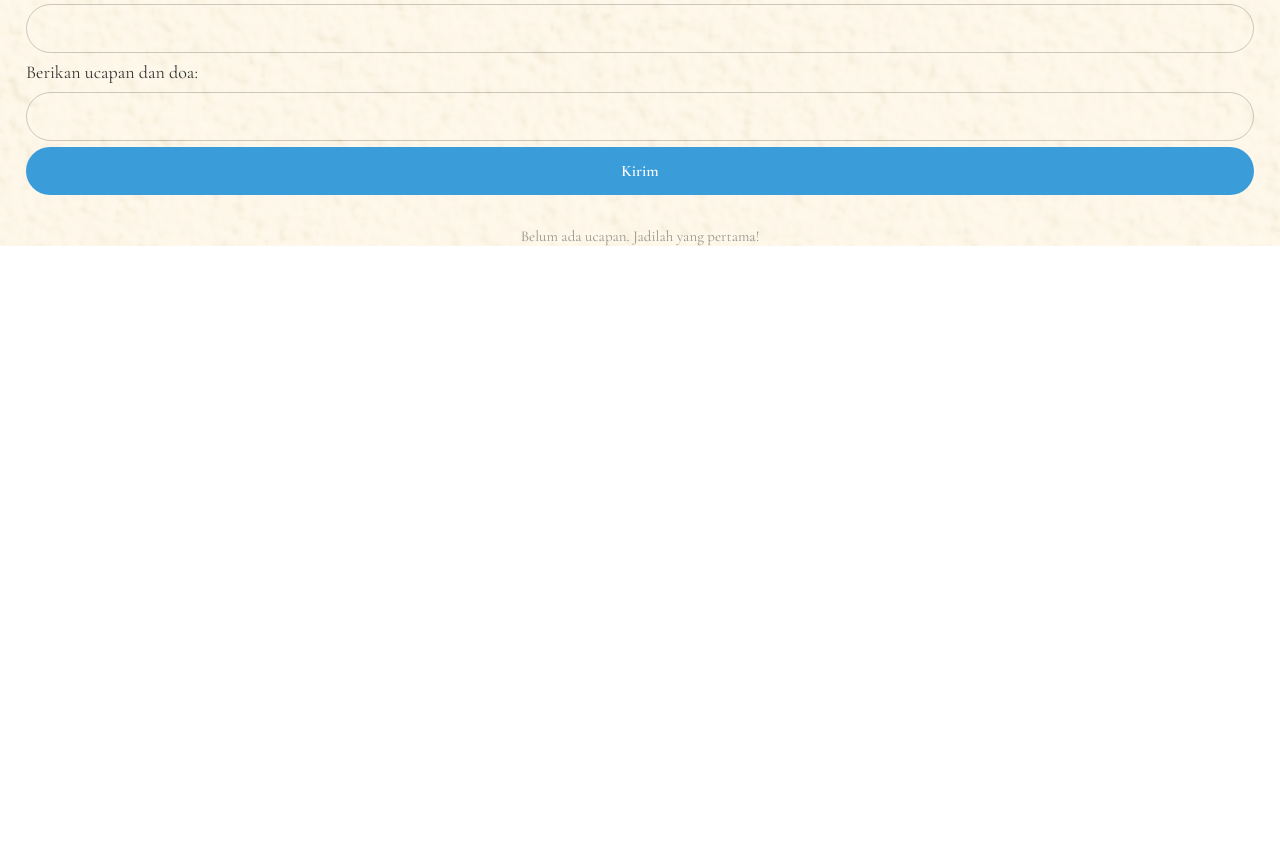
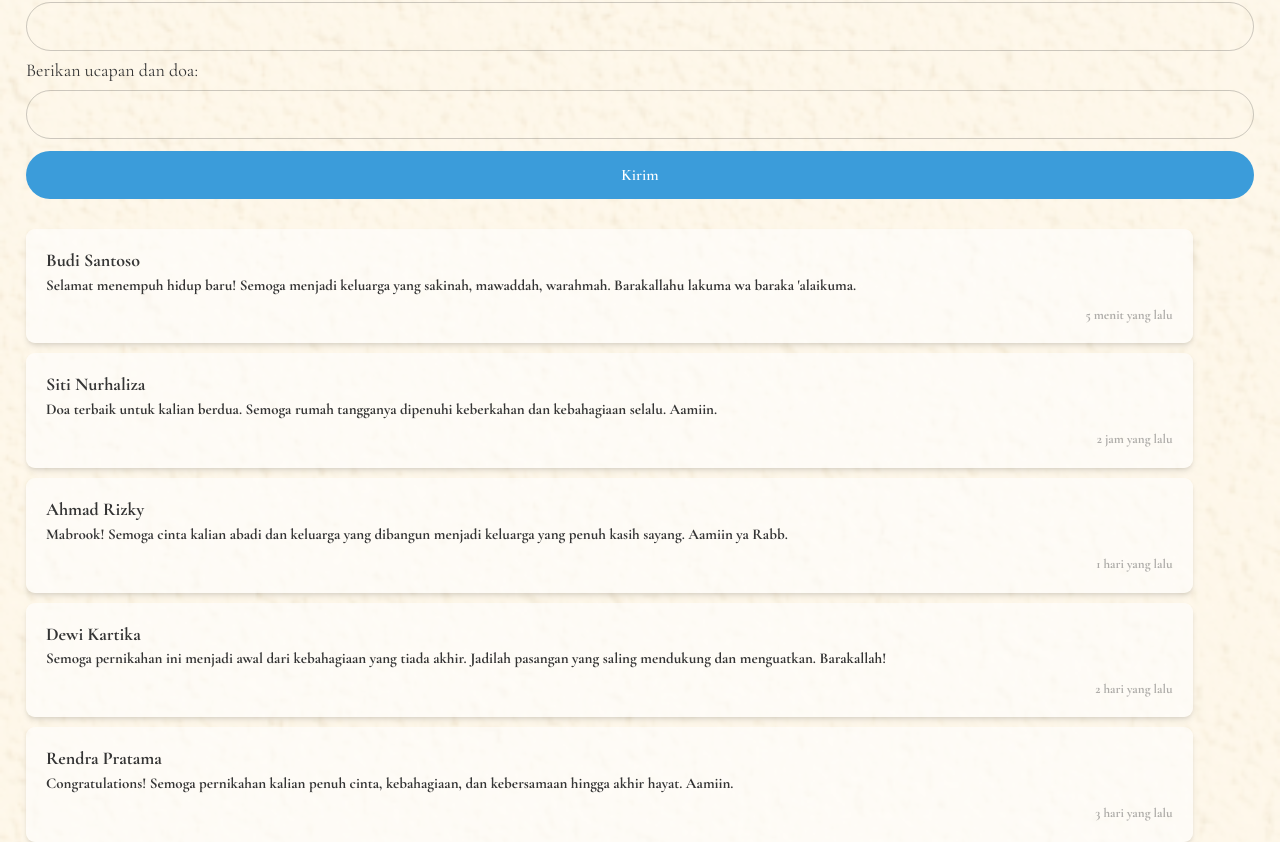
Before and after one commit to Arrasyidff/web-invitation-bunvik, a Next.js app: page / in a window 1280 px wide. Shown: the part 3808-4650 px from the top of the page. Before the commit the page ends 4054 px from the top, so only its background shows below. Built offline with nearby package versions, Linux system fonts and the light colour scheme.

Commit message:
feat: Update styling and layout for RsvpForm, WishesForm, and WishesList components. Adjust spacing and typography for improved visual consistency and readability across the forms and list display.

```diff
--- a/src/features/rsvp/components/RsvpForm.tsx
+++ b/src/features/rsvp/components/RsvpForm.tsx
@@ -92,7 +92,7 @@ export function RsvpForm({ onSubmitSuccess }: RsvpFormProps) {
       <button
         type="submit"
         disabled={isSubmitting}
-        className="mt-2 w-full rounded-full bg-[#3B9CDA] py-3 text-[1rem] font-semibold text-white disabled:opacity-60"
+        className="mt-1.5 w-full rounded-full bg-[#3B9CDA] py-3 text-[1rem] font-semibold text-white disabled:opacity-60"
       >
         {isSubmitting ? "Mengirim..." : "Submit"}
       </button>
--- a/src/features/wishes/components/WishesForm.tsx
+++ b/src/features/wishes/components/WishesForm.tsx
@@ -69,7 +69,7 @@ export function WishesForm({ onWishSubmitted }: WishesFormProps) {
       <button
         type="submit"
         disabled={isSubmitting}
-        className="w-full rounded-full bg-[#3B9CDA] py-3 text-[1rem] font-semibold text-white disabled:opacity-60"
+        className="mt-1.5 w-full rounded-full bg-[#3B9CDA] py-3 text-[1rem] font-semibold text-white disabled:opacity-60"
       >
         {isSubmitting ? "Mengirim..." : "Kirim"}
       </button>
--- a/src/features/wishes/components/WishesList.tsx
+++ b/src/features/wishes/components/WishesList.tsx
@@ -8,21 +8,21 @@ interface WishesListProps {
 export function WishesList({ wishes }: WishesListProps) {
   if (wishes.length === 0) {
     return (
-      <p className="mt-8 text-center text-[0.9375rem] text-[#343434]/50">
+      <p className="mt-7.5 text-center text-[0.9375rem] text-foreground/50">
         Belum ada ucapan. Jadilah yang pertama!
       </p>
     );
   }
 
   return (
-    <div className="mt-6 flex flex-col gap-4">
+    <div className="mt-7.5 flex flex-col gap-2.5">
       {wishes.map((wish) => (
-        <div key={wish.id} className="rounded-2xl bg-white/60 p-5 shadow-sm">
-          <p className="text-[1rem] font-bold text-[#343434]">{wish.guestName}</p>
-          <p className="mt-1 text-[0.9375rem] text-[#343434] leading-relaxed">
+        <div key={wish.id} className="rounded-[9px] bg-white/60 p-5 shadow-md w-[95%]">
+          <p className="text-[1.125rem] font-bold text-foreground">{wish.guestName}</p>
+          <p className="mt-1 font-bold text-[0.9375rem] text-foreground leading-relaxed">
             {wish.message}
           </p>
-          <p className="mt-3 text-right text-[0.8125rem] text-[#343434]/40">
+          <p className="mt-3 font-bold text-right text-[0.8125rem] text-foreground/40">
             {formatTimeAgo(wish.createdAt)}
           </p>
         </div>
--- a/src/features/wishes/components/WishesSection.tsx
+++ b/src/features/wishes/components/WishesSection.tsx
@@ -6,17 +6,52 @@ import { WishesList } from "./WishesList";
 import { getWishesList } from "../services/wishesService";
 import type { WishItem } from "../types";
 
+const MOCK_WISHES: WishItem[] = [
+  {
+    id: "mock-1",
+    guestName: "Budi Santoso",
+    message: "Selamat menempuh hidup baru! Semoga menjadi keluarga yang sakinah, mawaddah, warahmah. Barakallahu lakuma wa baraka 'alaikuma.",
+    createdAt: new Date(Date.now() - 1000 * 60 * 5).toISOString(),
+  },
+  {
+    id: "mock-2",
+    guestName: "Siti Nurhaliza",
+    message: "Doa terbaik untuk kalian berdua. Semoga rumah tangganya dipenuhi keberkahan dan kebahagiaan selalu. Aamiin.",
+    createdAt: new Date(Date.now() - 1000 * 60 * 60 * 2).toISOString(),
+  },
+  {
+    id: "mock-3",
+    guestName: "Ahmad Rizky",
+    message: "Mabrook! Semoga cinta kalian abadi dan keluarga yang dibangun menjadi keluarga yang penuh kasih sayang. Aamiin ya Rabb.",
+    createdAt: new Date(Date.now() - 1000 * 60 * 60 * 24).toISOString(),
+  },
+  {
+    id: "mock-4",
+    guestName: "Dewi Kartika",
+    message: "Semoga pernikahan ini menjadi awal dari kebahagiaan yang tiada akhir. Jadilah pasangan yang saling mendukung dan menguatkan. Barakallah!",
+    createdAt: new Date(Date.now() - 1000 * 60 * 60 * 48).toISOString(),
+  },
+  {
+    id: "mock-5",
+    guestName: "Rendra Pratama",
+    message: "Congratulations! Semoga pernikahan kalian penuh cinta, kebahagiaan, dan kebersamaan hingga akhir hayat. Aamiin.",
+    createdAt: new Date(Date.now() - 1000 * 60 * 60 * 72).toISOString(),
+  },
+];
+
 interface WishesSectionProps {}
 
 export function WishesSection({}: WishesSectionProps) {
-  const [wishesList, setWishesList] = useState<WishItem[]>([]);
+  const [wishesList, setWishesList] = useState<WishItem[]>(MOCK_WISHES);
 
   async function fetchWishes() {
     try {
       const data = await getWishesList();
-      setWishesList(data);
+      if (data.length > 0) {
+        setWishesList(data);
+      }
     } catch {
-      // silently fail — list stays empty
+      // silently fail — mock stays visible
     }
   }
 
```
